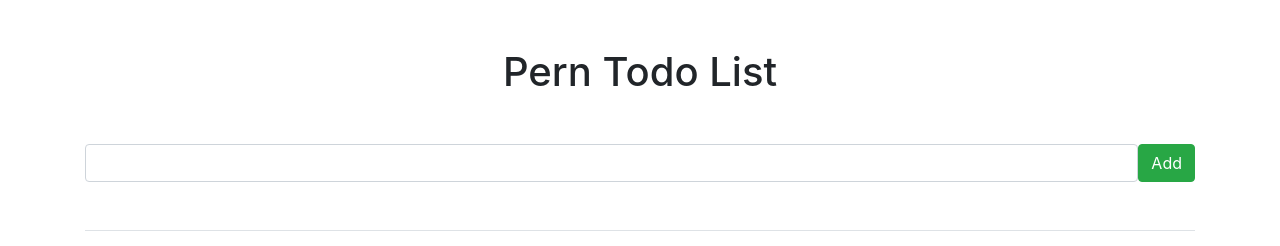
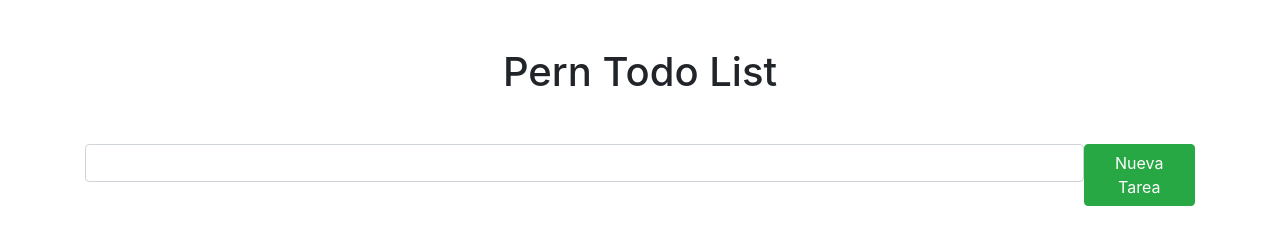
Before and after one commit to pedro-donoso/test, a React (Create React App) app in the folder client/: page / in a window 1280 px wide. Shown: the top 246 px of the page. Built offline with nearby package versions, Linux system fonts and the light colour scheme; no server answers.

Commit message:
cambio textos

```diff
--- a/client/src/components/InputTodo.js
+++ b/client/src/components/InputTodo.js
@@ -1,7 +1,6 @@
 import React, {Fragment, useState} from "react";
 const InputTodo = () => {
     const [description, setDescription] = useState("");
-
     const onsubmitForm = async (e) => {
         e.preventDefault();
         try {
@@ -16,7 +15,6 @@ const InputTodo = () => {
             console.error(err.message)
         }
     }
-
     return (
         <Fragment>
             <h1 className="text-center mt-5">Pern Todo List</h1>
@@ -27,7 +25,7 @@ const InputTodo = () => {
                     value={description}
                 onChange={e => setDescription(e.target.value)}
                 />
-                <button className="btn btn-success">Add</button>
+                <button className="btn btn-success">Nueva Tarea</button>
             </form>
         </Fragment>
     );
```
Also changed, not shown: client/src/components/ListTodos.js (+0 -10 lines), 1 other file (tests, documents, lock files or other folders).
